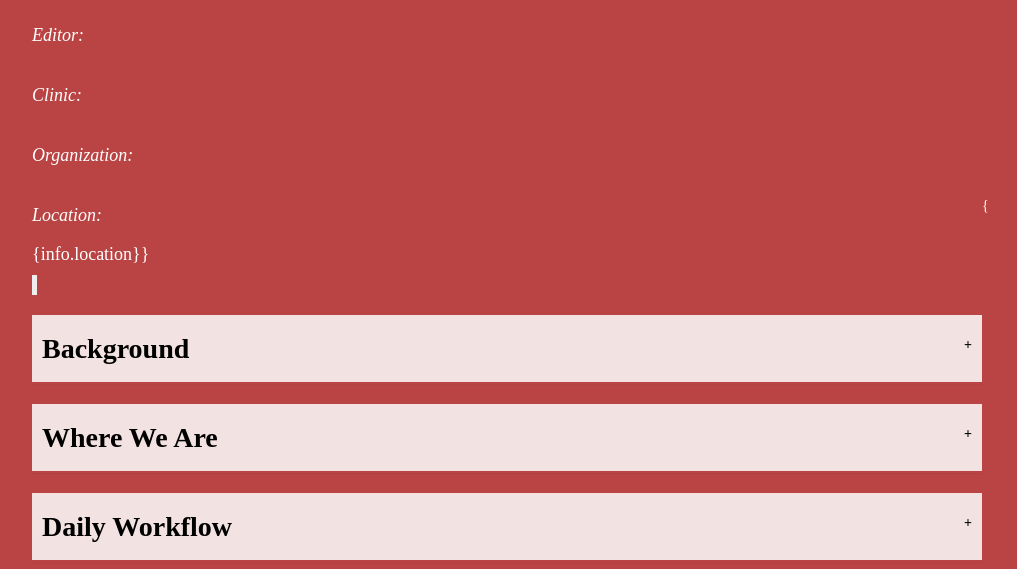
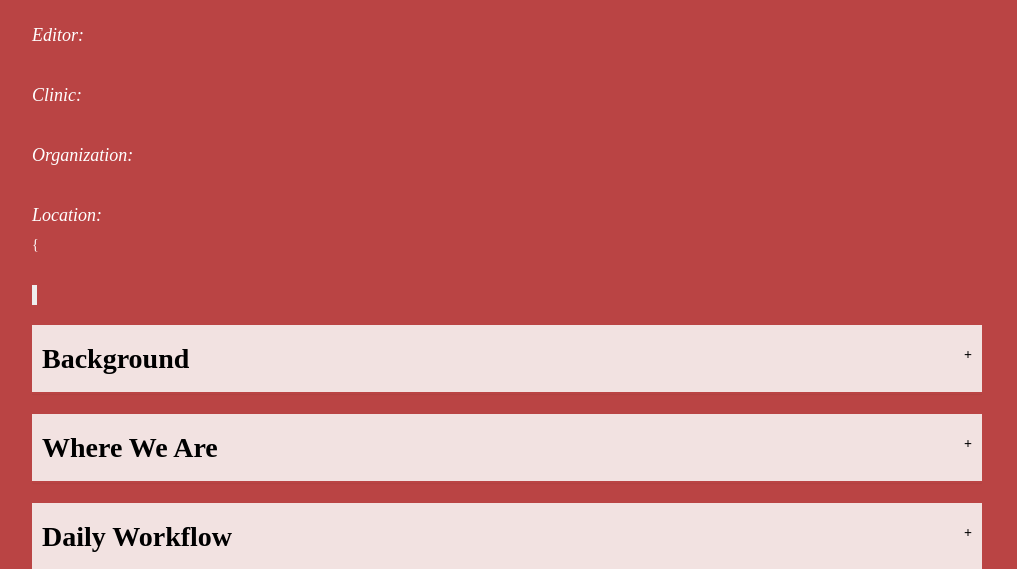
Before and after one commit to cmbear37/carezoom_frontend, a Flask app: template carezoom_frontend/templates/intervention.html in a window 1280 px wide. Shown: the part 322-891 px from the top of the page, without its empty margins (133-1150 px from the left). Run offline with Flask 2, Linux system fonts and the light colour scheme; the template is opened without the code that fills it, so the values that code supplies are empty; parts of the project's set-up code (start-up, migrations or seed data) failed here and were passed over; some libraries are stand-ins or nearby versions.

Commit message:
formatting

```diff
--- a/carezoom_frontend/templates/intervention.html
+++ b/carezoom_frontend/templates/intervention.html
@@ -82,11 +82,21 @@ h4 {
 
 <h2 style="font-size: 3em; text-align: left">{{info.title}}</h2>
 <br>
+<div style="clear: both">
 <h4>Innovator: </h4><h4 style="font-style: normal">{{info.innovname}}</h4><br>
+</div>
+<div style="clear: both">
 <h4>Editor: </h4> <h4 style="font-style: normal">{{info.editorname}}</h4><br>
+</div>
+<div style="clear: both">
 <h4>Clinic: </h4> <h4 style="font-style: normal"> {{info.clinname}}</h4><br>
+</div>
+<div style="clear: both">
 <h4>Organization: </h4> <h4 style="font-style: normal">{{info.orgname}}</h4><br>
-<h4>Location: </h4>{<h4 style="font-style: normal">{info.location}}</h4><br>
+</div>
+<div style="clear: both">
+<h4>Location: </h4>{<h4 style="font-style: normal">{{info.location}}</h4><br>
+</div>
 
 <blockquote>
 <p>{{info.overview}}</p>
```
Also changed, not shown: carezoom_frontend/templates/recipes.html (+3 -5 lines).
